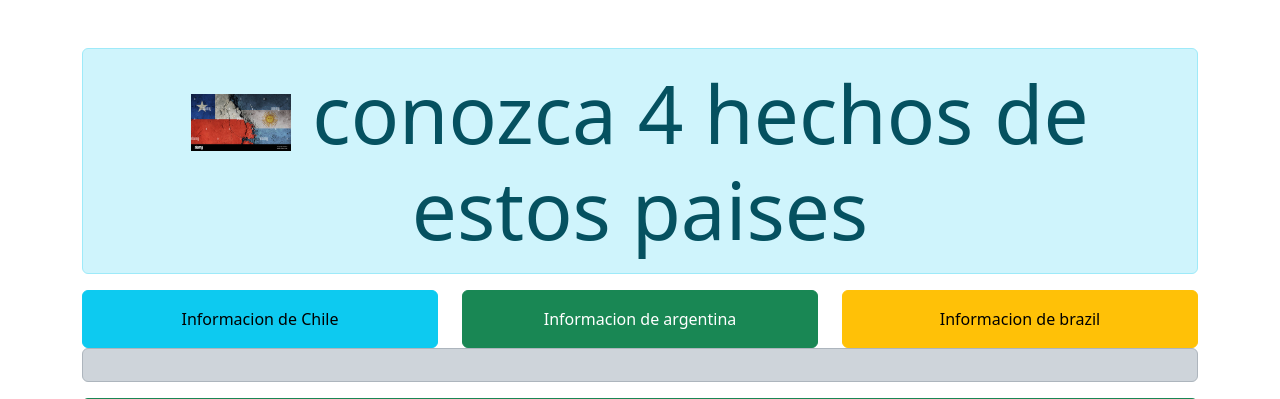
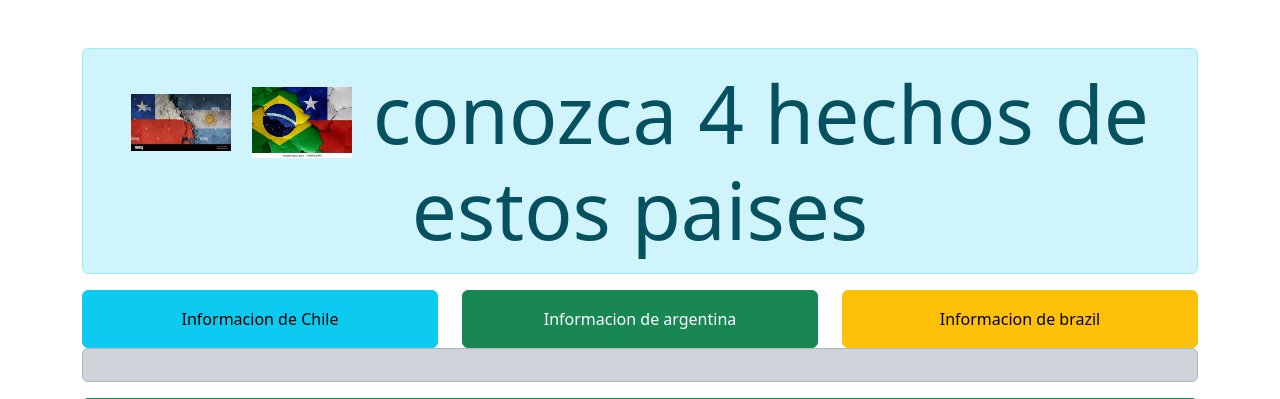
Before and after one commit to Thorv13/EvaluacionII, a Django app: page / in a window 1280 px wide. Shown: the top 399 px of the page. Run offline with Django 4.2, Linux system fonts and the light colour scheme.

Commit message:
guardado automatico

```diff
--- a/templates/templatesevaluacion2/index1.html
+++ b/templates/templatesevaluacion2/index1.html
@@ -13,6 +13,7 @@
 <body class="container mt-5">
     <div class="alert alert-info display-1 text-center">
         <img src="{% static 'imagenes/chile-argentina.jpg' %}" width="100px" alt="Datos curiosos">
+        <img src="{% static 'imagenes/brazil-chile.jpg' %}" width="100px" alt="Datos curiosos">
         conozca 4 hechos de estos paises
     </div>
     <div class="row">
```
